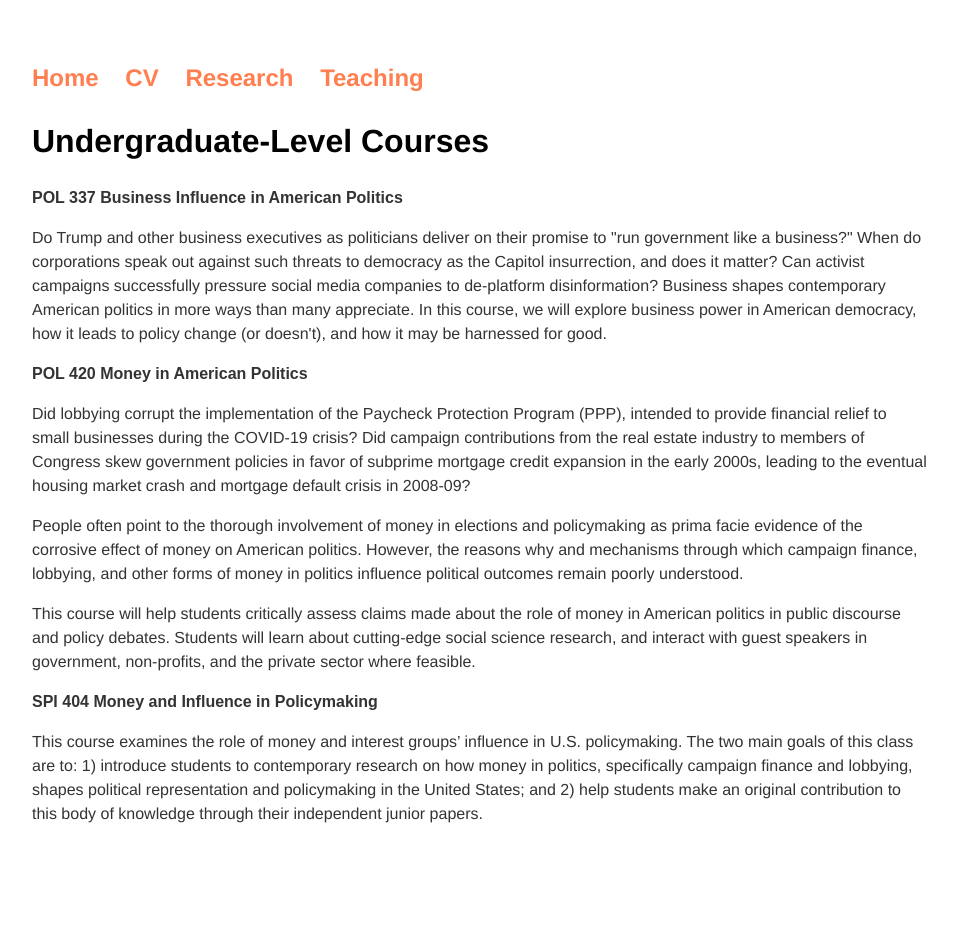
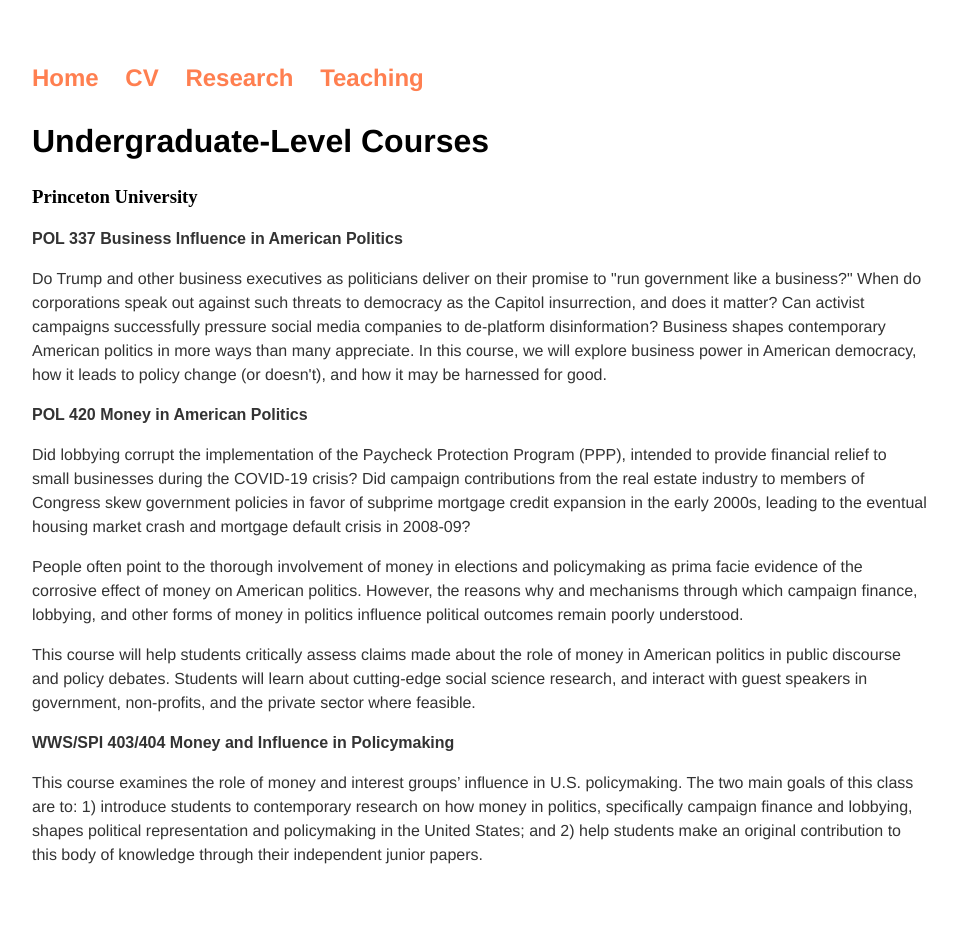
Before and after one commit to zhaoliresearch/zhaoliresearch.github.io, a Jekyll site: the page built from teaching/index.html, in a window 1280 px wide. Shown: the whole page, without its empty margins (160-1117 px from the left). Built offline with Jekyll 4.4.1, drawn with Linux system fonts in a browser that asks for light colours; before the commit the page ends 900 px from its top, so only the background shows below that.

Commit message:
Update index.html

```diff
--- a/teaching/index.html
+++ b/teaching/index.html
@@ -4,6 +4,8 @@ title: Zhao Li, Ph.D.
 ---
 <div class="blurb">
   <h2>Undergraduate-Level Courses</h2>
+
+  <h3>Princeton University</h3>
 
   <p><b style="font-family:arial">POL 337 Business Influence in American Politics</b></p>
   <p>Do Trump and other business executives as politicians deliver on their promise to "run government like a business?" When do corporations speak out against such threats to democracy as the Capitol insurrection, and does it matter? Can activist campaigns successfully pressure social media companies to de-platform disinformation? Business shapes contemporary American politics in more ways than many appreciate. In this course, we will explore business power in American democracy, how it leads to policy change (or doesn't), and how it may be harnessed for good.</p>
@@ -13,7 +15,7 @@ title: Zhao Li, Ph.D.
   <p> People often point to the thorough involvement of money in elections and policymaking as prima facie evidence of the corrosive effect of money on American politics.  However, the reasons why and mechanisms through which campaign finance, lobbying, and other forms of money in politics influence political outcomes remain poorly understood.</p>
   <p> This course will help students critically assess claims made about the role of money in American politics in public discourse and policy debates.  Students will learn about cutting-edge social science research, and interact with guest speakers in government, non-profits, and the private sector where feasible.</p>
 
-  <p><b style="font-family:arial">SPI 404 Money and Influence in Policymaking</b></p>
+  <p><b style="font-family:arial">WWS/SPI 403/404 Money and Influence in Policymaking</b></p>
   <p>This course examines the role of money and interest groups’ influence in U.S. policymaking. The two main goals of this class are to: 1) introduce students to contemporary research on how money in politics, specifically campaign
 finance and lobbying, shapes political representation and policymaking in the United States; and 2) help students make an original contribution to this body of knowledge through their independent junior papers.</p>
 
```
